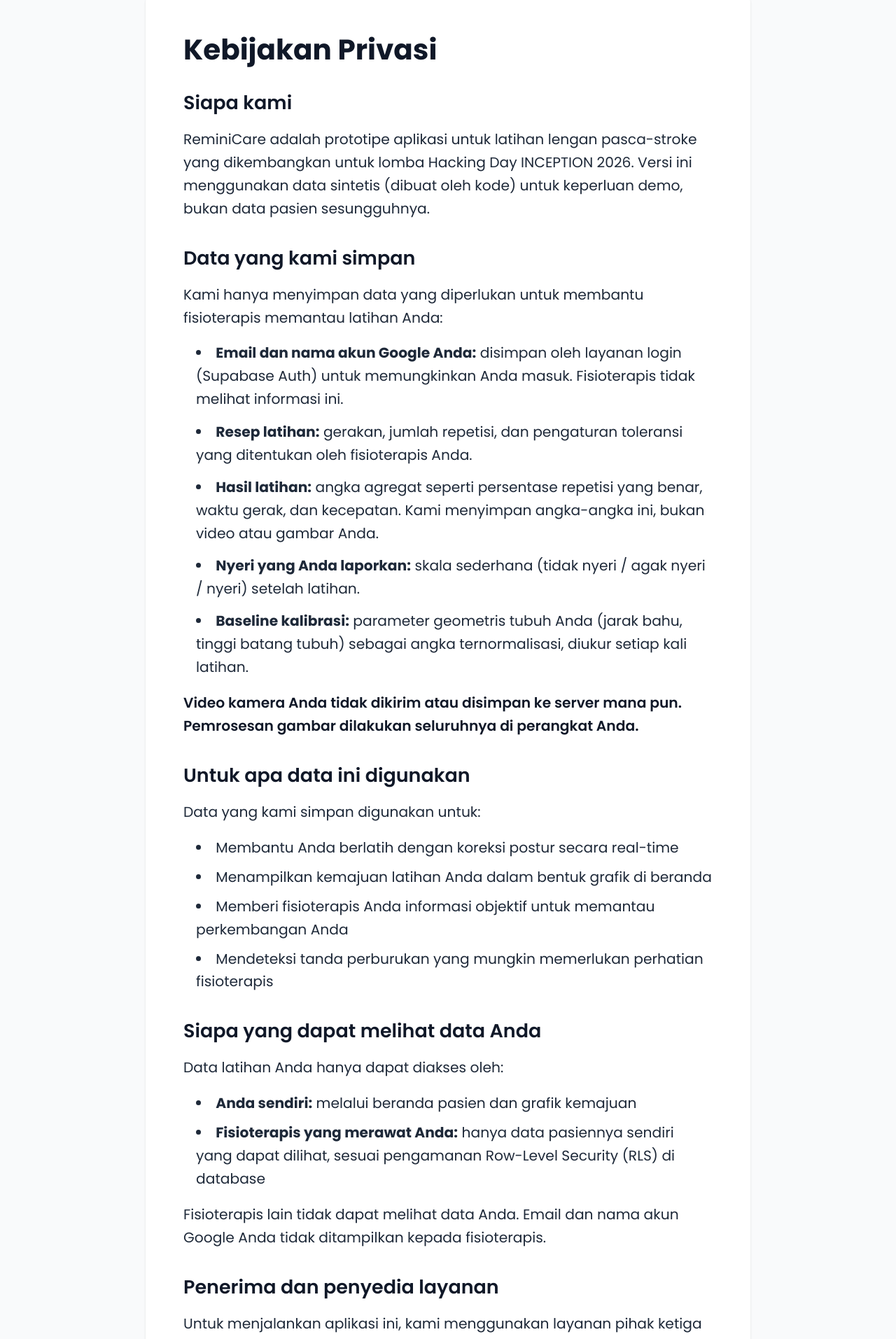
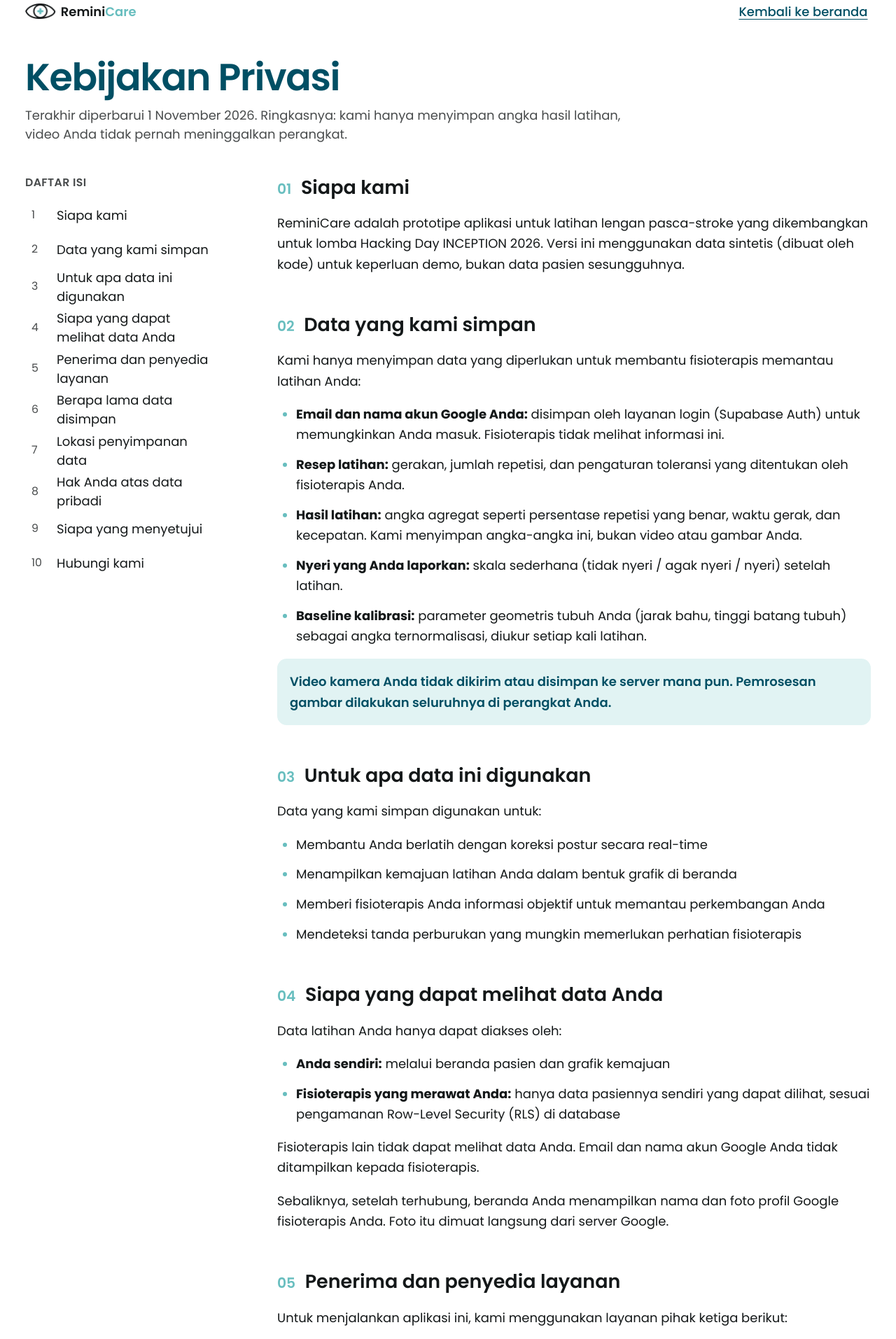
Before and after one commit to MantaYuana/ReminiCare, a Next.js app: page /privasi in a window 1280 px wide. Shown: the part 60-1973 px from the top of the page at 70% size. Built offline with nearby package versions, Linux system fonts and the light colour scheme; no server answers.

Commit message:
feat: restructure privacy policy page with improved layout and content organization

```diff
--- a/app/privasi/page.tsx
+++ b/app/privasi/page.tsx
@@ -1,37 +1,35 @@
+import Link from 'next/link';
+import { Logo } from '../../components/AuthLayout';
+
 export const metadata = {
   title: 'Kebijakan Privasi — ReminiCare',
 };
 
-export default function PrivasiPage() {
-  return (
-    <main className="min-h-screen bg-gray-50 py-12 px-4 sm:px-6 lg:px-8">
-      <div className="max-w-3xl mx-auto bg-white shadow-sm rounded-lg p-8 sm:p-12">
-        <h1 className="text-4xl font-bold text-gray-900 mb-8">
-          Kebijakan Privasi
-        </h1>
+const EMAIL_KONTAK = 'gunamanta.yuana@gmail.com';
 
-        <div className="space-y-8 text-lg text-gray-800 leading-relaxed">
-          {/* Siapa kami */}
-          <section>
-            <h2 className="text-2xl font-semibold text-gray-900 mb-4">
-              Siapa kami
-            </h2>
+const daftar = 'list-disc space-y-3 pl-6 marker:text-brand-600';
+
+type Bagian = { id: string; judul: string; isi: React.ReactNode };
+
+const BAGIAN: Bagian[] = [
+  {
+    id: 'siapa-kami',
+    judul: 'Siapa kami',
+    isi: (
       <p>
         ReminiCare adalah prototipe aplikasi untuk latihan lengan pasca-stroke yang dikembangkan untuk lomba
         Hacking Day INCEPTION 2026. Versi ini menggunakan data sintetis (dibuat oleh kode) untuk keperluan demo,
         bukan data pasien sesungguhnya.
       </p>
-          </section>
-
-          {/* Data yang disimpan */}
-          <section>
-            <h2 className="text-2xl font-semibold text-gray-900 mb-4">
-              Data yang kami simpan
-            </h2>
-            <p className="mb-4">
-              Kami hanya menyimpan data yang diperlukan untuk membantu fisioterapis memantau latihan Anda:
-            </p>
-            <ul className="list-disc list-inside space-y-3 ml-4">
+    ),
+  },
+  {
+    id: 'data-disimpan',
+    judul: 'Data yang kami simpan',
+    isi: (
+      <>
+        <p>Kami hanya menyimpan data yang diperlukan untuk membantu fisioterapis memantau latihan Anda:</p>
+        <ul className={daftar}>
           <li>
             <strong>Email dan nama akun Google Anda:</strong> disimpan oleh layanan login (Supabase Auth)
             untuk memungkinkan Anda masuk. Fisioterapis tidak melihat informasi ini.
@@ -53,37 +51,35 @@
             sebagai angka ternormalisasi, diukur setiap kali latihan.
           </li>
         </ul>
-            <p className="mt-4 font-semibold text-gray-900">
+        <p className="rounded-xl bg-brand-50 p-4 font-semibold text-brand-700">
           Video kamera Anda tidak dikirim atau disimpan ke server mana pun. Pemrosesan gambar dilakukan
           seluruhnya di perangkat Anda.
         </p>
-          </section>
-
-          {/* Untuk apa */}
-          <section>
-            <h2 className="text-2xl font-semibold text-gray-900 mb-4">
-              Untuk apa data ini digunakan
-            </h2>
-            <p className="mb-4">
-              Data yang kami simpan digunakan untuk:
-            </p>
-            <ul className="list-disc list-inside space-y-2 ml-4">
+      </>
+    ),
+  },
+  {
+    id: 'kegunaan',
+    judul: 'Untuk apa data ini digunakan',
+    isi: (
+      <>
+        <p>Data yang kami simpan digunakan untuk:</p>
+        <ul className={daftar}>
           <li>Membantu Anda berlatih dengan koreksi postur secara real-time</li>
           <li>Menampilkan kemajuan latihan Anda dalam bentuk grafik di beranda</li>
           <li>Memberi fisioterapis Anda informasi objektif untuk memantau perkembangan Anda</li>
           <li>Mendeteksi tanda perburukan yang mungkin memerlukan perhatian fisioterapis</li>
         </ul>
-          </section>
-
-          {/* Siapa yang melihat */}
-          <section>
-            <h2 className="text-2xl font-semibold text-gray-900 mb-4">
-              Siapa yang dapat melihat data Anda
-            </h2>
-            <p className="mb-4">
-              Data latihan Anda hanya dapat diakses oleh:
-            </p>
-            <ul className="list-disc list-inside space-y-2 ml-4">
+      </>
+    ),
+  },
+  {
+    id: 'siapa-melihat',
+    judul: 'Siapa yang dapat melihat data Anda',
+    isi: (
+      <>
+        <p>Data latihan Anda hanya dapat diakses oleh:</p>
+        <ul className={daftar}>
           <li>
             <strong>Anda sendiri:</strong> melalui beranda pasien dan grafik kemajuan
           </li>
@@ -92,21 +88,24 @@
             sesuai pengamanan Row-Level Security (RLS) di database
           </li>
         </ul>
-            <p className="mt-4">
+        <p>
           Fisioterapis lain tidak dapat melihat data Anda. Email dan nama akun Google Anda tidak ditampilkan
           kepada fisioterapis.
         </p>
-          </section>
-
-          {/* Penerima layanan */}
-          <section>
-            <h2 className="text-2xl font-semibold text-gray-900 mb-4">
-              Penerima dan penyedia layanan
-            </h2>
-            <p className="mb-4">
-              Untuk menjalankan aplikasi ini, kami menggunakan layanan pihak ketiga berikut:
+        <p>
+          Sebaliknya, setelah terhubung, beranda Anda menampilkan nama dan foto profil Google fisioterapis Anda.
+          Foto itu dimuat langsung dari server Google.
         </p>
-            <ul className="list-disc list-inside space-y-3 ml-4">
+      </>
+    ),
+  },
+  {
+    id: 'penyedia-layanan',
+    judul: 'Penerima dan penyedia layanan',
+    isi: (
+      <>
+        <p>Untuk menjalankan aplikasi ini, kami menggunakan layanan pihak ketiga berikut:</p>
+        <ul className={daftar}>
           <li>
             <strong>Supabase</strong> (Singapura): menyimpan data latihan dan menyediakan layanan autentikasi.
             Supabase memiliki sertifikasi SOC 2 Type II dan ISO 27001.
@@ -122,30 +121,32 @@
             hanya angka agregat 14 hari terakhir, tanpa nama, ID pasien, atau tanggal.
           </li>
         </ul>
-          </section>
-
-          {/* Masa simpan */}
-          <section>
-            <h2 className="text-2xl font-semibold text-gray-900 mb-4">
-              Berapa lama data disimpan
-            </h2>
+      </>
+    ),
+  },
+  {
+    id: 'masa-simpan',
+    judul: 'Berapa lama data disimpan',
+    isi: (
+      <>
         <p>
           Data latihan Anda disimpan selama Anda masih terhubung ke fisioterapis dan belum menghapus data.
           Anda dapat menghapus semua data latihan kapan saja melalui tombol &quot;Hapus Data Saya&quot;
           di beranda pasien.
         </p>
-            <p className="mt-4">
+        <p>
           Setelah menghapus data, semua sesi latihan dan catatan eskalasi Anda akan dihapus dari database.
           Akun login Google Anda di Supabase Auth tetap ada sampai fitur hapus akun tersedia.
         </p>
-          </section>
-
-          {/* Lokasi data */}
-          <section>
-            <h2 className="text-2xl font-semibold text-gray-900 mb-4">
-              Lokasi penyimpanan data
-            </h2>
-            <p className="mb-4">
+      </>
+    ),
+  },
+  {
+    id: 'lokasi-data',
+    judul: 'Lokasi penyimpanan data',
+    isi: (
+      <>
+        <p>
           Data sintetis, server Singapura; lokasi penyimpanan untuk deployment klinis akan disesuaikan
           dengan regulasi sektor kesehatan.
         </p>
@@ -153,17 +154,16 @@
           Untuk versi prototipe lomba ini, data disimpan di server Supabase region Singapura (ap-southeast-1).
           Data dienkripsi saat dikirim (HTTPS) dan saat disimpan (enkripsi at-rest).
         </p>
-          </section>
-
-          {/* Hak Anda */}
-          <section>
-            <h2 className="text-2xl font-semibold text-gray-900 mb-4">
-              Hak Anda atas data pribadi
-            </h2>
-            <p className="mb-4">
-              Sesuai UU 27/2022 tentang Perlindungan Data Pribadi, Anda memiliki hak:
-            </p>
-            <ul className="list-disc list-inside space-y-2 ml-4">
+      </>
+    ),
+  },
+  {
+    id: 'hak-anda',
+    judul: 'Hak Anda atas data pribadi',
+    isi: (
+      <>
+        <p>Sesuai UU 27/2022 tentang Perlindungan Data Pribadi, Anda memiliki hak:</p>
+        <ul className={daftar}>
           <li>
             <strong>Hak akses:</strong> melihat data latihan Anda di beranda dan grafik kemajuan
           </li>
@@ -174,44 +174,91 @@
             <strong>Hak penarikan persetujuan:</strong> menghapus data sekaligus menarik persetujuan Anda
           </li>
         </ul>
-          </section>
-
-          {/* Persetujuan */}
-          <section>
-            <h2 className="text-2xl font-semibold text-gray-900 mb-4">
-              Siapa yang menyetujui
-            </h2>
+      </>
+    ),
+  },
+  {
+    id: 'persetujuan',
+    judul: 'Siapa yang menyetujui',
+    isi: (
       <p>
         Persetujuan penggunaan aplikasi ini diberikan oleh pasien, atau oleh wali yang bertindak atas nama
         pasien jika pasien tidak mampu memberikan persetujuan sendiri. Persetujuan dicatat dengan mencantumkan
         versi naskah persetujuan dan waktu persetujuan diberikan.
       </p>
-          </section>
-
-          {/* Kontak */}
-          <section>
-            <h2 className="text-2xl font-semibold text-gray-900 mb-4">
-              Hubungi kami
-            </h2>
+    ),
+  },
+  {
+    id: 'kontak',
+    judul: 'Hubungi kami',
+    isi: (
+      <>
         <p>
           Jika Anda memiliki pertanyaan tentang kebijakan privasi ini atau ingin menggunakan hak Anda atas
           data pribadi, silakan hubungi kami di:
         </p>
-            <p className="mt-4 font-semibold text-gray-900">
-              Email: <span className="text-blue-600">&lt;email kontak tim&gt;</span>
+        <a
+          href={`mailto:${EMAIL_KONTAK}`}
+          className="inline-flex min-h-[48px] w-fit items-center rounded-xl bg-brand-700 px-5 text-base font-semibold text-white transition-colors hover:bg-brand-800"
+        >
+          {EMAIL_KONTAK}
+        </a>
+      </>
+    ),
+  },
+];
+
+export default function PrivasiPage() {
+  return (
+    <main className="min-h-screen bg-white">
+      <div className="mx-auto max-w-6xl px-5 py-8 sm:px-8 lg:py-12">
+        <div className="flex items-center justify-between gap-4">
+          <Logo />
+          <Link href="/" className="rc-tautan">Kembali ke beranda</Link>
+        </div>
+
+        <header className="mt-10 max-w-3xl">
+          <h1 className="text-4xl font-semibold tracking-tight text-brand-700 sm:text-5xl">Kebijakan Privasi</h1>
+          <p className="mt-3 text-base text-muted">
+            Terakhir diperbarui 1 November 2026. Ringkasnya: kami hanya menyimpan angka hasil latihan,
+            video Anda tidak pernah meninggalkan perangkat.
           </p>
+        </header>
+
+        <div className="mt-10 flex flex-col gap-10 lg:flex-row lg:items-start lg:gap-16">
+          <nav aria-label="Daftar isi" className="w-full shrink-0 lg:sticky lg:top-8 lg:w-64">
+            <p className="mb-3 text-sm font-semibold uppercase tracking-wide text-muted">Daftar isi</p>
+            <ol className="flex flex-col gap-1 rounded-2xl border border-slate-200 p-3 lg:border-0 lg:p-0">
+              {BAGIAN.map((b, i) => (
+                <li key={b.id}>
+                  <a
+                    href={`#${b.id}`}
+                    className="flex min-h-[44px] items-center gap-3 rounded-lg px-2 text-base text-ink transition-colors hover:bg-brand-50 hover:text-brand-700"
+                  >
+                    <span aria-hidden="true" className="w-5 shrink-0 text-sm tabular-nums text-muted">{i + 1}</span>
+                    {b.judul}
+                  </a>
+                </li>
+              ))}
+            </ol>
+          </nav>
+
+          <div className="min-w-0 max-w-3xl flex-1 space-y-12">
+            {BAGIAN.map((b, i) => (
+              <section key={b.id} id={b.id} aria-labelledby={`judul-${b.id}`} className="scroll-mt-8 space-y-4 text-base leading-relaxed">
+                <h2 id={`judul-${b.id}`} className="flex items-baseline gap-3 text-2xl font-semibold text-ink">
+                  <span aria-hidden="true" className="text-lg tabular-nums text-brand-600">{String(i + 1).padStart(2, '0')}</span>
+                  {b.judul}
+                </h2>
+                {b.isi}
               </section>
+            ))}
 
-          {/* Perubahan kebijakan */}
-          <section className="border-t border-gray-200 pt-6 mt-8">
-            <p className="text-base text-gray-600">
-              <strong>Terakhir diperbarui:</strong> 1 November 2026
-            </p>
-            <p className="text-base text-gray-600 mt-2">
+            <p className="border-t border-slate-200 pt-6 text-sm text-muted">
               Kami dapat memperbarui kebijakan privasi ini dari waktu ke waktu. Perubahan akan ditampilkan
               di halaman ini dengan tanggal pembaruan yang baru.
             </p>
-          </section>
+          </div>
         </div>
       </div>
     </main>
```
Lines whose indentation alone changed are shown as unchanged.
